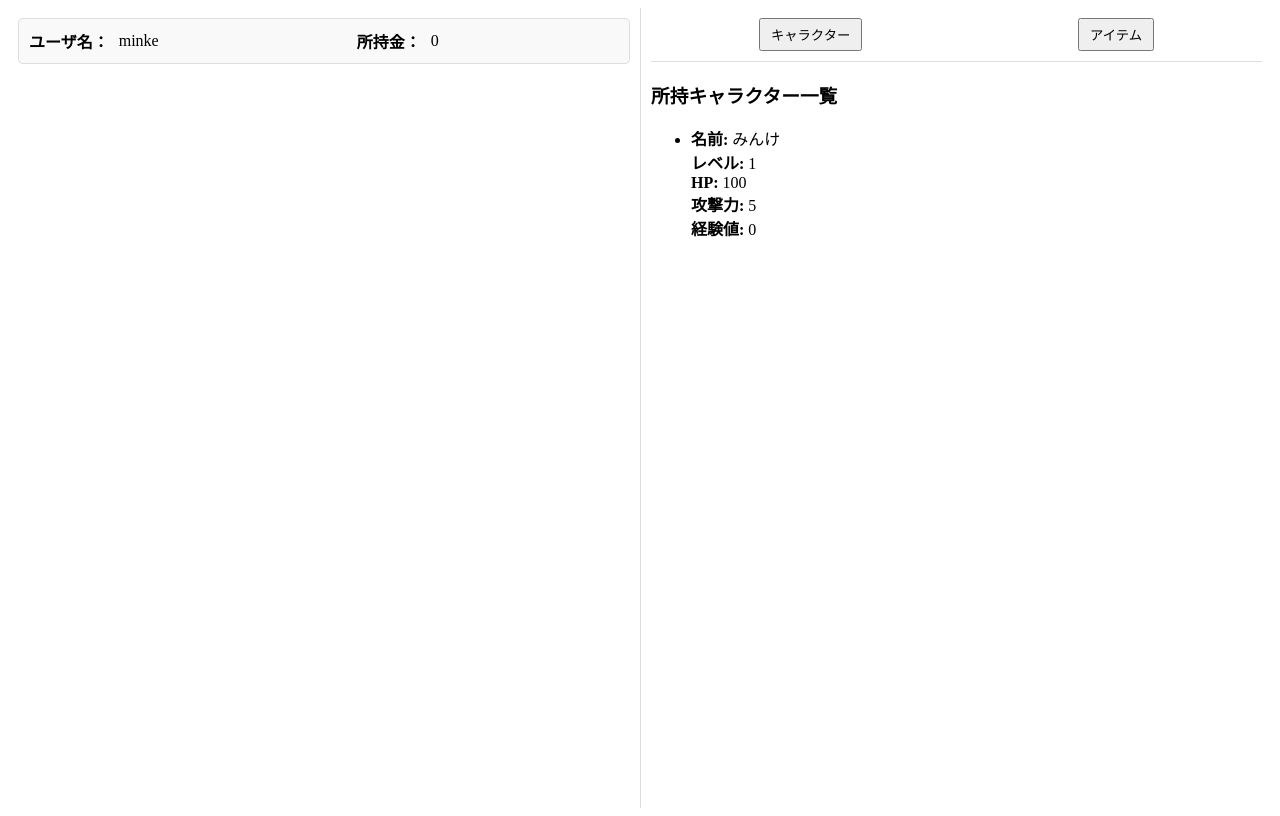
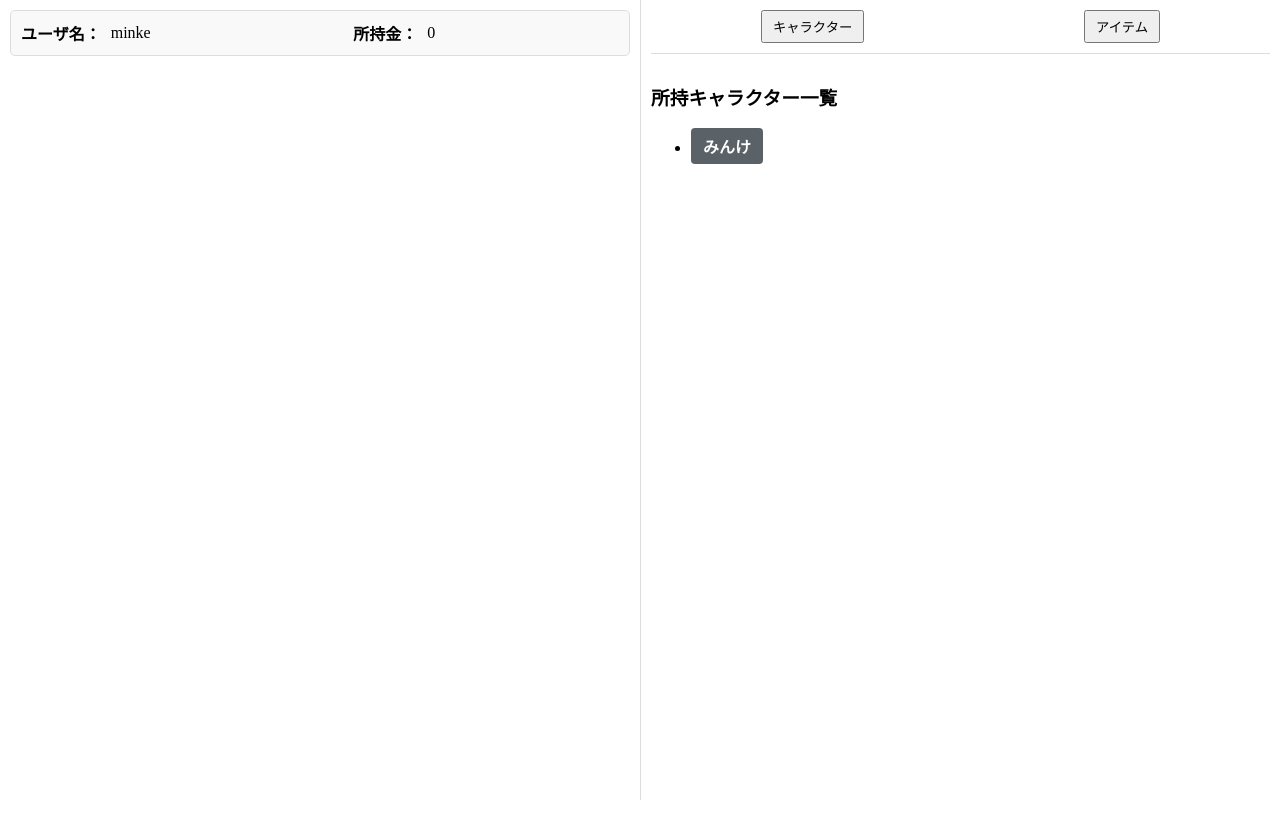
Before and after one commit to minke2410/browserRPG, a PHP site: page /continue-game.php in a window 1280 px wide. Run offline with PHP 8.4, Linux system fonts and the light colour scheme; a user stored in the database is signed in; data comes from the database, SQL or seed files in the repository.

Commit message:
style.cssの追加､continue-game.php , db.phpの修正

```diff
--- a/continue-game.php
+++ b/continue-game.php
@@ -24,9 +24,13 @@ try {
     die("Error: " . $e->getMessage());
 }
 ?>
-<div style="display: flex; width: 100%; height: 100vh;">
+<head>
+  <link rel="stylesheet" type="text/css" href="style.css">
+</head>
+
+<div class="content-wrapper">
   <!-- 左側: ユーザー情報 -->
-  <div style="width: 50%; padding: 10px; box-sizing: border-box;">
+  <div class="left-panel">
     <div style="padding: 10px; border: 1px solid #ddd; border-radius: 5px; background-color: #f9f9f9; display: flex; justify-content: space-between; align-items: center;">
       <div style="display: flex; align-items: center; gap: 10px; flex: 1;">
         <div style="font-weight: bold;">ユーザ名：</div>
@@ -40,9 +44,9 @@ try {
   </div>
 
   <!-- 右側: ナビゲーションバーとコンテンツ -->
-  <div style="width: 50%; padding: 10px; border-left: 1px solid #ddd; box-sizing: border-box;">
+  <div class="right-panel">
     <!-- ナビゲーションバー -->
-    <div style="display: flex; justify-content: space-around; margin-bottom: 10px; border-bottom: 1px solid #ddd; padding-bottom: 10px;">
+    <div class="nav-bar">
       <button onclick="showSection('characters')" style="padding: 5px 10px;">キャラクター</button>
       <button onclick="showSection('items')" style="padding: 5px 10px;">アイテム</button>
     </div>
@@ -56,11 +60,15 @@ try {
           <?php if (!empty($characters)): ?>
             <?php foreach ($characters as $character): ?>
               <li>
-                <strong>名前:</strong> <?= htmlspecialchars($character['name'], ENT_QUOTES, 'UTF-8') ?><br>
-                <strong>レベル:</strong> <?= htmlspecialchars($character['level'], ENT_QUOTES, 'UTF-8') ?><br>
-                <strong>HP:</strong> <?= htmlspecialchars($character['hp'], ENT_QUOTES, 'UTF-8') ?><br>
-                <strong>攻撃力:</strong> <?= htmlspecialchars($character['attack'], ENT_QUOTES, 'UTF-8') ?><br>
-                <strong>経験値:</strong> <?= htmlspecialchars($character['xp'], ENT_QUOTES, 'UTF-8') ?><br>
+                <strong class="character-name" onclick="toggleCharacterDetails(<?= intval($character['id']) ?>)">
+                  <?= htmlspecialchars($character['name'], ENT_QUOTES, 'UTF-8') ?>
+                </strong>
+                <div id="details-<?= $character['id'] ?>" style="display: none; padding-left: 20px;">
+                  <strong>レベル:</strong> <?= htmlspecialchars($character['level'], ENT_QUOTES, 'UTF-8') ?><br>
+                  <strong>HP:</strong> <?= htmlspecialchars($character['hp'], ENT_QUOTES, 'UTF-8') ?><br>
+                  <strong>攻撃力:</strong> <?= htmlspecialchars($character['attack'], ENT_QUOTES, 'UTF-8') ?><br>
+                  <strong>経験値:</strong> <?= htmlspecialchars($character['xp'], ENT_QUOTES, 'UTF-8') ?><br>
+                </div>
               </li>
             <?php endforeach; ?>
           <?php else: ?>
@@ -108,4 +116,14 @@ try {
     const section = url.searchParams.get('section') || 'characters'; // デフォルトは'characters'
     showSection(section);
   };
+
+  // キャラクター詳細を表示/非表示にする関数
+  function toggleCharacterDetails(characterId) {
+    const details = document.getElementById('details-' + characterId);
+    if (details.style.display === 'none') {
+      details.style.display = 'block';
+    } else {
+      details.style.display = 'none';
+    }
+  }
 </script>
--- a/db.php
+++ b/db.php
@@ -51,7 +51,7 @@ class User {
     // ユーザーのキャラクターをデータベースから取得
     private function loadCharacters() {
         // ユーザーのキャラクター情報を取得
-        $sql = "SELECT name, level, hp, attack, xp
+        $sql = "SELECT id, name, level, hp, attack, xp
                 FROM characters_inventory
                 WHERE user_id = :user_id";
         $stmt = $this->pdo->prepare($sql);
--- /dev/null
+++ b/style.css
@@ -0,0 +1,74 @@
+html, body {
+  height: 100%; /* 画面全体の高さを100%に設定 */
+  margin: 0; /* デフォルトの余白を削除 */
+  overflow: hidden; /* 画面全体のスクロールを無効化 */
+}
+
+.content-wrapper {
+  display: flex;
+  width: 100%;
+  height: 100%;
+}
+
+/* 左側: ユーザー情報 */
+.left-panel {
+  width: 50%;
+  padding: 10px;
+  box-sizing: border-box;
+}
+
+/* 右側: ナビゲーションバーとコンテンツ */
+.right-panel {
+  width: 50%;
+  padding: 10px;
+  border-left: 1px solid #ddd;
+  box-sizing: border-box;
+  height: 100%;
+  display: flex;
+  flex-direction: column;
+}
+
+.nav-bar {
+  display: flex;
+  justify-content: space-around;
+  margin-bottom: 10px;
+  border-bottom: 1px solid #ddd;
+  padding-bottom: 10px;
+}
+
+#content {
+  flex: 1;
+  overflow-y: auto; /* コンテンツ部分だけスクロール可能に */
+}
+
+#characters, #items {
+  padding: 0;
+  list-style: none;
+  margin-bottom: 10px;
+}
+
+#characters li, #items li {
+  margin-bottom: 10px;
+}
+
+.character-name {
+  cursor: pointer;
+  display: inline-block;
+  padding: 6px 12px; /* ボタン風の余白 */
+  background-color: #5a6268; /* 控えめな背景色 */
+  color: white; /* 文字色 */
+  border-radius: 4px; /* 角を丸く */
+  text-align: center;
+  transition: background-color 0.3s ease, transform 0.3s ease;
+  font-weight: bold; /* 強調 */
+}
+
+.character-name:hover {
+  background-color: #4e555b; /* ホバー時に少し濃くする */
+  transform: scale(1.05); /* ホバー時に少し拡大 */
+}
+
+.character-name:active {
+  background-color: #3e4449; /* クリック時に色をさらに濃く */
+  transform: scale(0.95); /* クリック時に少し縮小 */
+}
```
